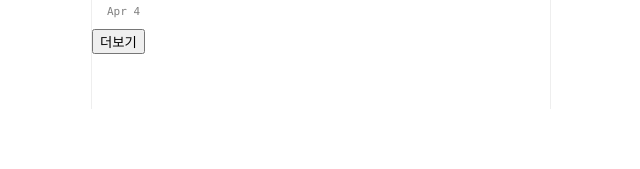
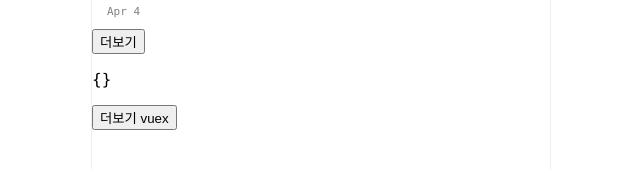
Before and after one commit to WonTaeJang/-, a Vue app in the folder Vue/vuestagram/: page / in a window 1280 px wide. Shown: the part 1874-2043 px from the top of the page, without its empty margins (319-959 px from the left). Before the commit the page ends 1983 px from the top, so only its background shows below. Built offline with nearby package versions, Linux system fonts and the light colour scheme; a small style sheet from the web is missing.

Commit message:
vuex action

```diff
--- a/Vue/vuestagram/src/App.vue
+++ b/Vue/vuestagram/src/App.vue
@@ -18,6 +18,10 @@
   <Container v-bind:story="story" v-bind:step="step" v-bind:imgURL="imgURL" @write="작성한글 = $event"/>
 
   <button @click="more">더보기</button>
+
+  <p>{{$store.state.more}}</p>
+  <!-- dispatch 는 store에 actions를 호출 -->
+  <button @click="$store.dispatch('getData')">더보기 vuex</button>
 
   <div class="footer">
     <ul class="footer-button-plus">
--- a/Vue/vuestagram/src/store.js
+++ b/Vue/vuestagram/src/store.js
@@ -1,3 +1,4 @@
+import axios from 'axios';
 import {createStore} from 'vuex'
 
 const store = createStore({
@@ -7,6 +8,7 @@ const store = createStore({
             age : 20,
             likes : 30,
             좋아요눌렀니 : false,
+            more : {},  // 더보기 게시물 기능
         }
     },
     mutations : {   // state 수정방법 정의하는곳
@@ -25,9 +27,19 @@ const store = createStore({
                 state.likes++;
                 state.좋아요눌렀니 = true
             }
+        },
+        setMore(state, data){
+            state.more = data;
+        },
+    },
+    actions:{   // ajax하는 곳
+        getData(context){   // action에 추가한 파라미터는 $store를 뜻함
+            axios.get(`https://codingapple1.github.io/vue/more0.json`).then((result)=>{
+                context.commit('setMore', result.data);
+            })
         }
+    },
 
-    }
 })
 
 export default store;
```
